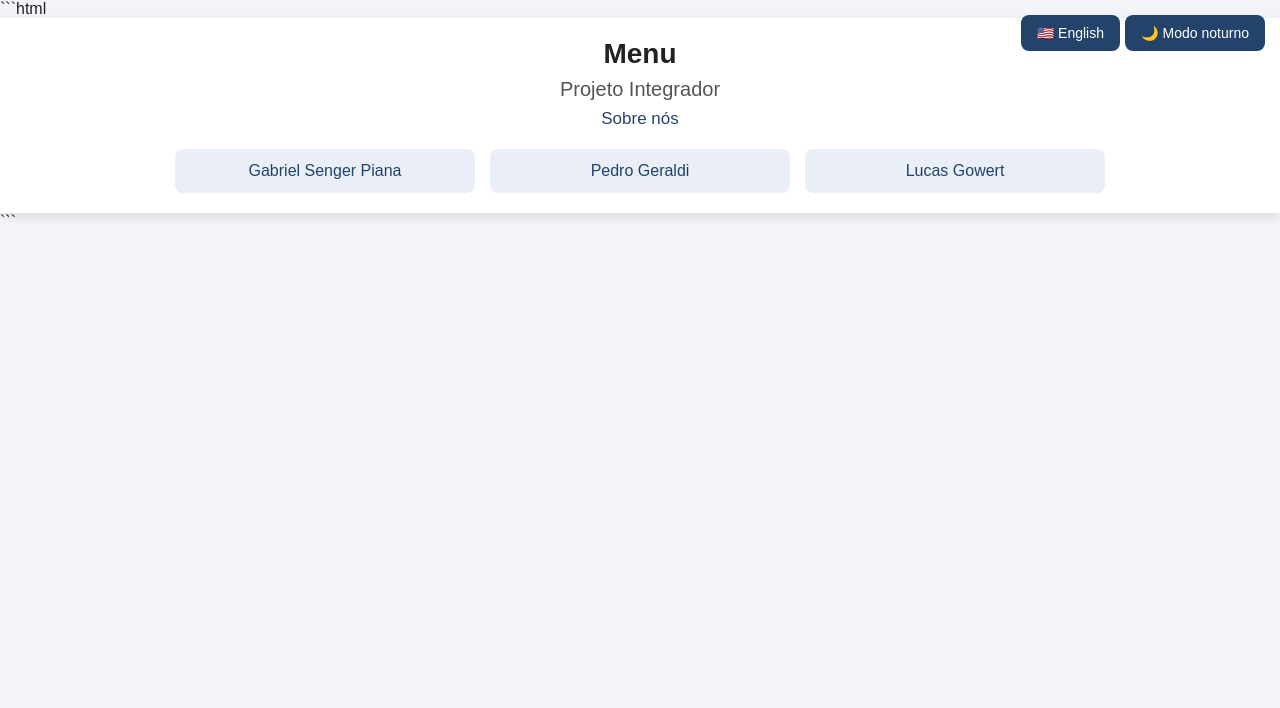
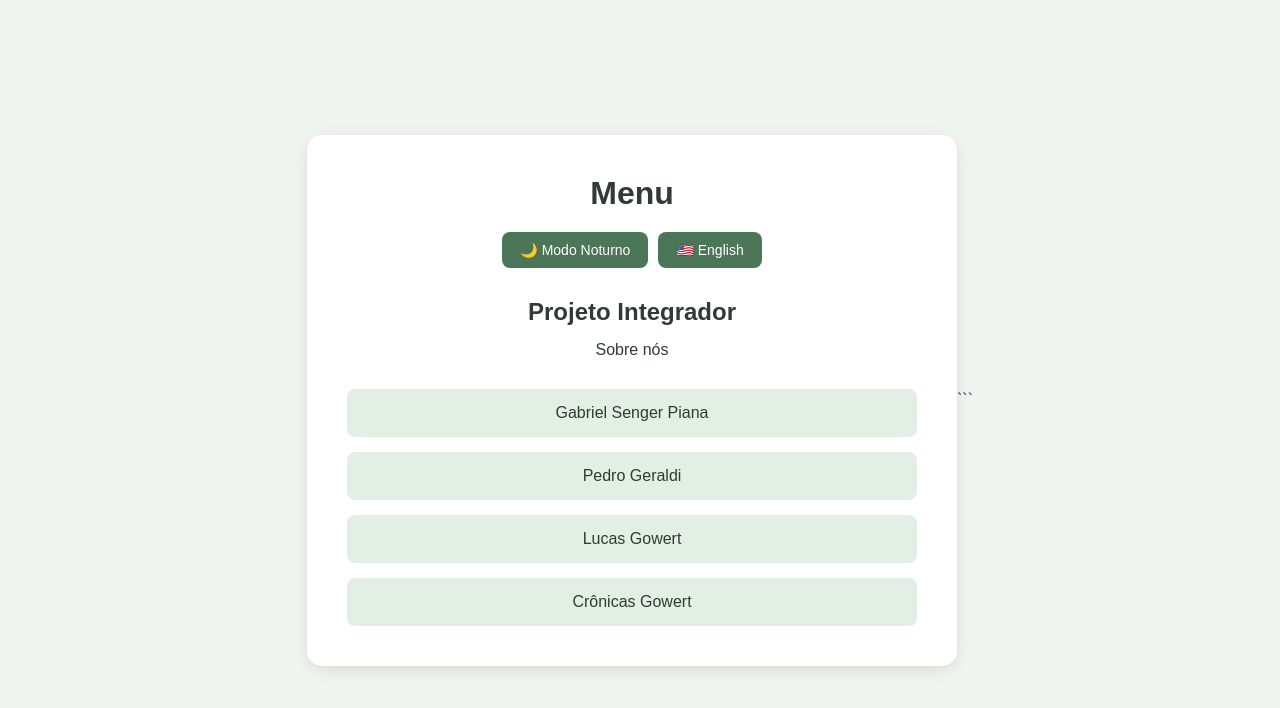
Before and after one commit to PI-2026-grupo12/projeto-queimadas, a plain HTML site: page index.html in a window 1280 px wide. Drawn offline with Linux system fonts and the light colour scheme.

Commit message:
Refactor index.html for improved structure and styling

````diff
--- a/index.html
+++ b/index.html
@@ -1,4 +1,4 @@
-```html
+
 <!DOCTYPE html>
 <html lang="pt-BR">
 <head>
@@ -8,154 +8,115 @@
 
     <style>
         * {
+            margin: 0;
+            padding: 0;
             box-sizing: border-box;
         }
 
         body {
-            margin: 0;
-            font-family: Arial, sans-serif;
-            background: #f2f4f8;
-            color: #222;
-            transition: 0.3s;
+            font-family: Arial, Helvetica, sans-serif;
+            background-color: #f1f5f1;
+            color: #303b33;
+            min-height: 100vh;
+            display: flex;
+            justify-content: center;
+            align-items: center;
+            transition: background-color 0.3s, color 0.3s;
         }
 
         .menu {
-            width: 100%;
-            padding: 20px;
-            background: #ffffff;
-            box-shadow: 0 4px 10px rgba(0, 0, 0, 0.10);
+            background-color: white;
+            width: 90%;
+            max-width: 650px;
+            padding: 40px;
+            border-radius: 15px;
             text-align: center;
-            transition: 0.3s;
-        }
-        .menu h1 {
-            margin: 0 0 8px;
-            color: #222;
-            font-size: 28px;
+            box-shadow: 0 4px 15px rgba(0, 0, 0, 0.1);
+            transition: background-color 0.3s;
         }
 
-        .menu h2 {
-            margin: 0 0 8px;
-            color: #555;
-            font-size: 20px;
-            font-weight: 500;
+        h1 {
+            margin-bottom: 20px;
         }
 
-        .menu h3 {
-            margin: 0 0 20px;
-            color: #24436b;
-            font-size: 17px;
-            font-weight: 500;
+        h2 {
+            margin-bottom: 15px;
+        }
+
+        p {
+            margin-bottom: 30px;
+        }
+
+        .controles {
+            display: flex;
+            justify-content: center;
+            gap: 10px;
+            margin-bottom: 30px;
+            flex-wrap: wrap;
+        }
+
+        button {
+            padding: 10px 18px;
+            border: none;
+            border-radius: 8px;
+            cursor: pointer;
+            background-color: #4b7657;
+            color: white;
+            font-size: 14px;
+            transition: background-color 0.3s;
+        }
+
+        button:hover {
+            background-color: #365b40;
         }
 
         .links {
             display: flex;
-            justify-content: center;
+            flex-direction: column;
             gap: 15px;
         }
 
         .links a {
-            flex: 1;
-            max-width: 300px;
-            padding: 13px;
+            display: block;
+            padding: 15px;
+            background-color: #e3eee4;
+            color: #303b33;
+            text-decoration: none;
             border-radius: 8px;
-            background: #e9eef7;
-            color: #24436b;
-            text-decoration: none;
-            transition: 0.3s;
+            transition: background-color 0.3s, transform 0.2s;
         }
 
         .links a:hover {
-            background: #24436b;
-            color: #ffffff;
+            background-color: #c8ddcb;
+            transform: scale(1.02);
         }
 
-        .botao-tema {
-            position: fixed;
-            top: 15px;
-            right: 15px;
-            padding: 10px 16px;
-            border: none;
-            border-radius: 8px;
-            background: #24436b;
-            color: white;
-            font-size: 14px;
-            cursor: pointer;
-            z-index: 10;
-        }
-
-        .botao-tema:hover {
-            opacity: 0.85;
-        }
-
-        .botao-idioma {
-            position: fixed;
-            top: 15px;
-            right: 160px;
-            padding: 10px 16px;
-            border: none;
-            border-radius: 8px;
-            background: #24436b;
-            color: white;
-            font-size: 14px;
-            cursor: pointer;
-            z-index: 10;
-        }
-
-        .botao-idioma:hover {
-            opacity: 0.85;
-        }
-
+        /* Modo noturno */
         body.modo-noturno {
-            background: #121212;
-            color: #ffffff;
+            background-color: #202820;
+            color: #e8eee8;
         }
 
         body.modo-noturno .menu {
-            background: #1e1e1e;
-            box-shadow: 0 4px 10px rgba(0, 0, 0, 0.4);
-        }
-
-        body.modo-noturno .menu h1 {
-            color: #ffffff;
-        }
-
-        body.modo-noturno .menu h2 {
-            color: #cccccc;
-        }
-
-        body.modo-noturno .menu h3 {
-            color: #8bb8f0;
+            background-color: #303b33;
         }
 
         body.modo-noturno .links a {
-            background: #333333;
-            color: #ffffff;
+            background-color: #465749;
+            color: #f1f5f1;
         }
 
         body.modo-noturno .links a:hover {
-            background: #24436b;
-        }
-
-        body.modo-noturno .botao-tema {
-            background: #f0c75e;
-            color: #222222;
+            background-color: #58715d;
         }
 
         @media (max-width: 520px) {
             .menu {
-                padding-top: 65px;
+                padding: 25px;
             }
 
-            .links {
+            .controles {
                 flex-direction: column;
-            }
-
-            .links a {
-                max-width: 100%;
-            }
-
-            .botao-idioma {
-                right: 145px;
             }
         }
     </style>
@@ -163,67 +124,91 @@
 
 <body>
 
-    <button class="botao-tema" id="botaoTema"
-            onclick="alternarTema()" aria-pressed="false">
-        🌙 Modo noturno
-    </button>
+    <div class="menu">
 
-    <button class="botao-idioma" id="botaoIdioma"
-            onclick="alternarIdioma()">
-        🇺🇸 English
-    </button>
+        <h1>Menu</h1>
 
-    <nav class="menu">
-        <h1 id="titulo">Menu</h1>
-        <h2 id="projeto">Projeto Integrador</h2>
-        <h3 id="sobre">Sobre nós</h3>
+        <div class="controles">
+            <button id="botaoTema" onclick="alternarTema()" aria-pressed="false">
+                🌙 Modo Noturno
+            </button>
+
+            <button id="botaoIdioma" onclick="alternarIdioma()">
+                🇺🇸 English
+            </button>
+        </div>
+
+        <h2 id="tituloProjeto">Projeto Integrador</h2>
+
+        <p id="sobreProjeto">Sobre nós</p>
 
         <div class="links">
             <a href="gabb.html">Gabriel Senger Piana</a>
             <a href="#pedro-geraldi">Pedro Geraldi</a>
-            <a rel="stylesheet" href="lucas.html">Lucas Gowert</a>
+            <a href="lucas.html">Lucas Gowert</a>
+            <a href="cronicasgowert.html">Crônicas Gowert</a>
         </div>
-    </nav>
+
+    </div>
 
     <script>
+        let modoNoturno = false;
         let idiomaIngles = false;
 
         function alternarTema() {
-            const corpo = document.body;
-            const botao = document.getElementById("botaoTema");
+            modoNoturno = !modoNoturno;
 
-            corpo.classList.toggle("modo-noturno");
+            document.body.classList.toggle("modo-noturno", modoNoturno);
 
-            if (corpo.classList.contains("modo-noturno")) {
-                botao.innerHTML = idiomaIngles ? "☀️ Light mode" : "☀️ Modo claro";
-                botao.setAttribute("aria-pressed", "true");
+            const botaoTema = document.getElementById("botaoTema");
+
+            if (modoNoturno) {
+                botaoTema.innerHTML = idiomaIngles
+                    ? "☀️ Light Mode"
+                    : "☀️ Modo Claro";
             } else {
-                botao.innerHTML = idiomaIngles ? "🌙 Dark mode" : "🌙 Modo noturno";
-                botao.setAttribute("aria-pressed", "false");
+                botaoTema.innerHTML = idiomaIngles
+                    ? "🌙 Dark Mode"
+                    : "🌙 Modo Noturno";
             }
+
+            botaoTema.setAttribute("aria-pressed", modoNoturno);
         }
 
         function alternarIdioma() {
             idiomaIngles = !idiomaIngles;
 
-            document.documentElement.lang = idiomaIngles ? "en" : "pt-BR";
+            const botaoIdioma = document.getElementById("botaoIdioma");
+            const tituloProjeto = document.getElementById("tituloProjeto");
+            const sobreProjeto = document.getElementById("sobreProjeto");
+            const botaoTema = document.getElementById("botaoTema");
 
-            document.getElementById("titulo").textContent =
-                "Menu";
+            if (idiomaIngles) {
+                document.documentElement.lang = "en";
 
-            document.getElementById("projeto").textContent =
-                idiomaIngles ? "Integration Project" : "Projeto Integrador";
+                document.title = "Menu - Integrator Project";
+                tituloProjeto.innerHTML = "Integrator Project";
+                sobreProjeto.innerHTML = "About Us";
 
-            document.getElementById("sobre").textContent =
-                idiomaIngles ? "About us" : "Sobre nós";
+                botaoIdioma.innerHTML = "🇧🇷 Português";
 
-            document.getElementById("botaoIdioma").textContent =
-                idiomaIngles ? "🇧🇷 Português" : "🇺🇸 English";
+                botaoTema.innerHTML = modoNoturno
+                    ? "☀️ Light Mode"
+                    : "🌙 Dark Mode";
 
-            document.getElementById("botaoTema").textContent =
-                document.body.classList.contains("modo-noturno")
-                ? (idiomaIngles ? "☀️ Light mode" : "☀️ Modo claro")
-                : (idiomaIngles ? "🌙 Dark mode" : "🌙 Modo noturno");
+            } else {
+                document.documentElement.lang = "pt-BR";
+
+                document.title = "Menu - Projeto Integrador";
+                tituloProjeto.innerHTML = "Projeto Integrador";
+                sobreProjeto.innerHTML = "Sobre nós";
+
+                botaoIdioma.innerHTML = "🇺🇸 English";
+
+                botaoTema.innerHTML = modoNoturno
+                    ? "☀️ Modo Claro"
+                    : "🌙 Modo Noturno";
+            }
         }
     </script>
 
````
